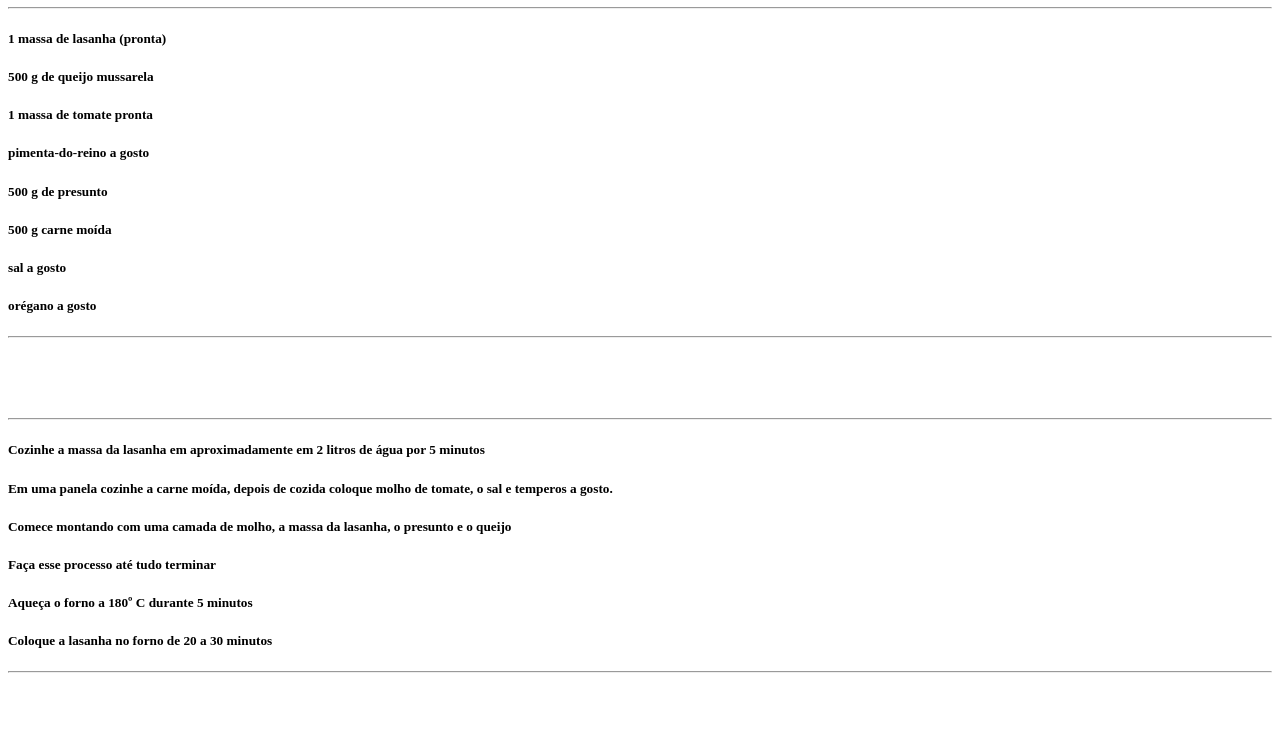
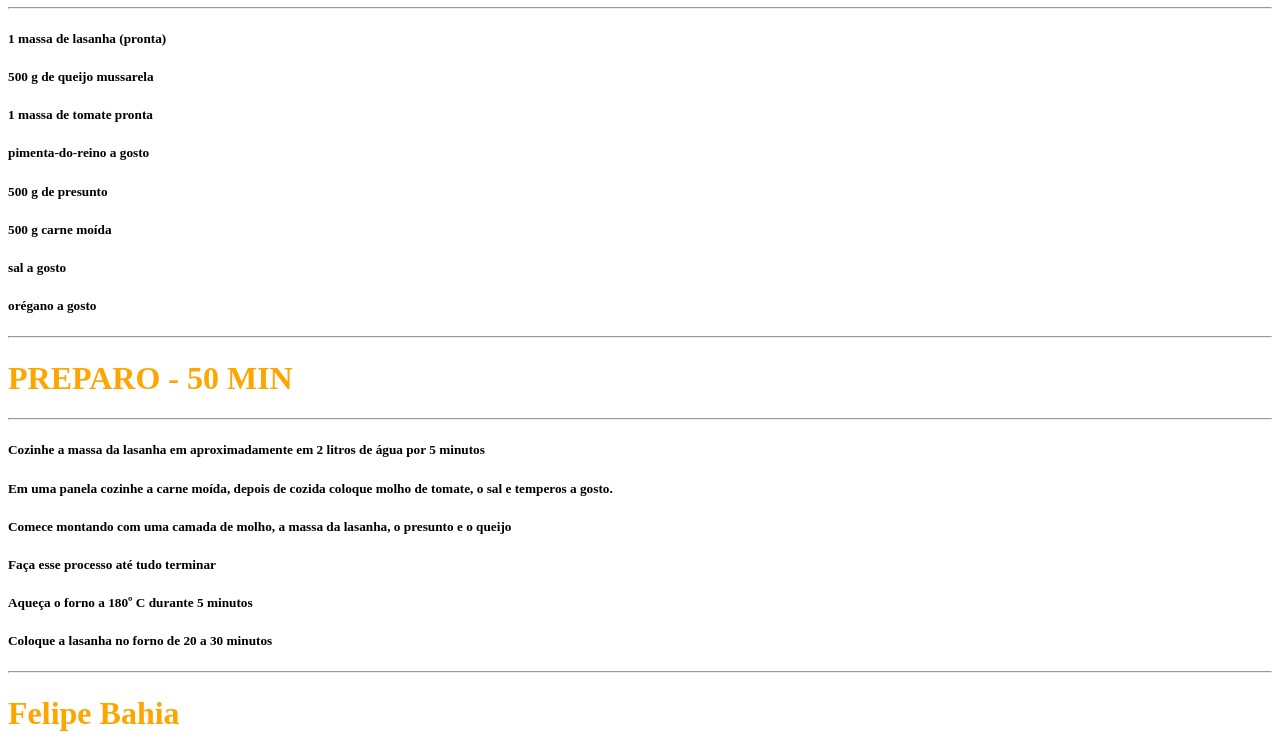
Before and after one commit to felipe962/receita-2024, a plain HTML site: page index.html in a window 1280 px wide. Shown: the part 467-1220 px from the top of the page. Drawn offline with Linux system fonts and the light colour scheme.

Commit message:
modificacao de cor

```diff
--- a/style.css
+++ b/style.css
@@ -1,5 +1,5 @@
 h1{
-    color: rgb(255, 255, 255);}
+    color: orange ;}
 
   .diminuir-imagem {
       width: 100%;   /* Define a largura como 50% do contêiner pai */
```
